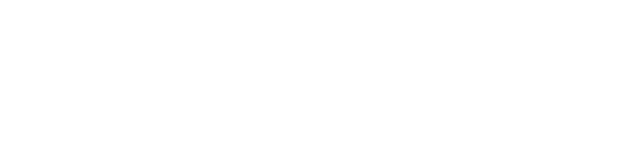
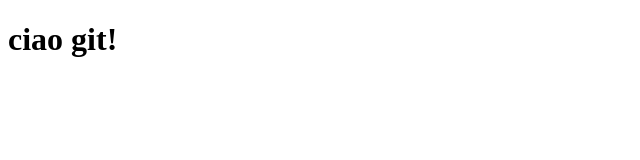
Before and after one commit to EliaBuratti/boolean_course, a plain HTML site: page index.html in a window 1280 px wide. Shown: the whole page, without its empty margins (0-640 px from the left). Drawn offline with Linux system fonts and the light colour scheme.

Commit message:
add h1 title

```diff
--- a/index.html
+++ b/index.html
@@ -7,5 +7,7 @@
 </head>
 <body>
 
+    <h1>ciao git!</h1>
+
 </body>
 </html>
```
